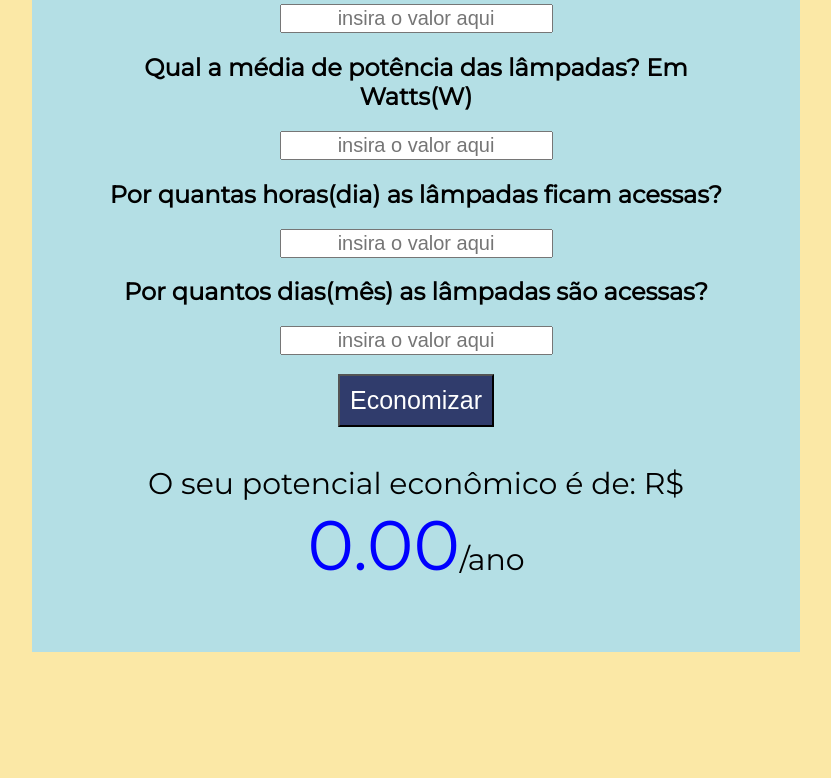
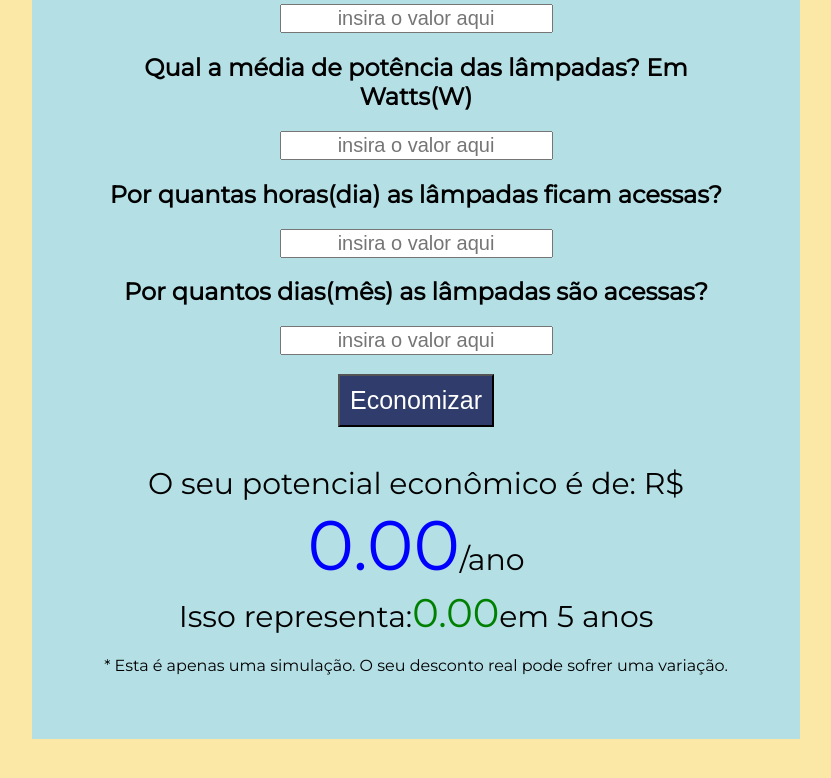
Before and after one commit to Natanista/PHOS4, a plain HTML site: page Algoritmos/simulador financeiro - individual/NATAN/index.html in a window 1280 px wide. Both pictures are taken after a click on the button "Economizar". Shown: the part 408-1186 px from the top of the page, without its empty margins (224-1055 px from the left). Drawn offline with Linux system fonts and the light colour scheme.

Commit message:
atualização do meu simulador para aparecer valor em 5 anos

```diff
--- a/Algoritmos/simulador financeiro - individual/Luis Fernando/simu_financeiro.html
+++ b/Algoritmos/simulador financeiro - individual/Luis Fernando/simu_financeiro.html
@@ -4,7 +4,7 @@
     <meta charset="UTF-8">
     <meta name="viewport" content="width=device-width, initial-scale=1.0">
     <title>Document</title>
-    <link rel="stylesheet" href="../Simulador/css.css">
+    <link rel="stylesheet" href="/css.css">
 </head>
 <body>
     <div>
--- a/Algoritmos/simulador financeiro - individual/NATAN/index.html
+++ b/Algoritmos/simulador financeiro - individual/NATAN/index.html
@@ -30,9 +30,9 @@
 
         <button class="btn" onclick="simular()">Economizar</button><br><br></br>
 
-        <span class="pre-resultado"> O seu potencial econômico é de: R$ </span>
-        <span class="resultado" id="teste">X</span><span class="pre-resultado">/ano</span>
-
+        <span class="pre-resultado"> O seu potencial econômico é de: R$ <bR></span>
+        <span  id="teste"></span><span class="pre-resultado">/ano</span><br><span class="pre-resultado">Isso representa:</span><span id="teste2" ></span><span class="pre-resultado">em 5 anos</span><br>
+        <br><span>* Esta é apenas uma simulação. O seu desconto real pode sofrer uma variação.</span>
     </div>
     <div class="explicando">
         <h1>Como é feito o cálculo?</h1>
@@ -51,7 +51,11 @@
                 .value)) / 1000) * 12; //1000 para converter para quilo Watts hora e multiplicar o valor por 12 meses
             var custo = media * 0.8; //0,8 é o custo do quilo Wh em SP
             var resultado = (27 / 100) * custo; // até 27% de desconto na conta
-            teste.innerHTML = resultado.toFixed(2);
+            var resultado2 = resultado * 5;
+
+            teste.innerHTML =`<span class="resultado">${resultado.toFixed(2)}</span>`;
+            teste2.innerHTML = `<span class="resultado2">${resultado2.toFixed(2)}</span`;
+
         }
     </script>
 </body>
--- a/Algoritmos/simulador financeiro - individual/NATAN/style.css
+++ b/Algoritmos/simulador financeiro - individual/NATAN/style.css
@@ -5,6 +5,7 @@ body {
     background-color:#FBE8A6;
     margin: 0;
     padding: 0;
+    background-image: url(/img/);
 }
 
 .container {
@@ -43,15 +44,22 @@ body {
     font-size: 70px;
 }
 
+.resultado2 {
+    color: green;
+    font-size: 40px;
+}
+
 .container input {
     font-size: 20px;
     text-align: center;
+
 }
 
 header {
     width: 100%;
     height: 80px;
     background-color:#F4976C ;
+    opacity: 0.5;
 }
 
 .title-header{
@@ -64,13 +72,14 @@ header {
 
 .explicando {
     background-color: #303C6C;
-   color:white;
+    color:white;
     padding: 4em;
     width: 50%;
     margin: 0 auto;
     text-align: center;
     margin-bottom:10em;
     font-size: 20px;
+
 }
 
 .explicando a {
```
